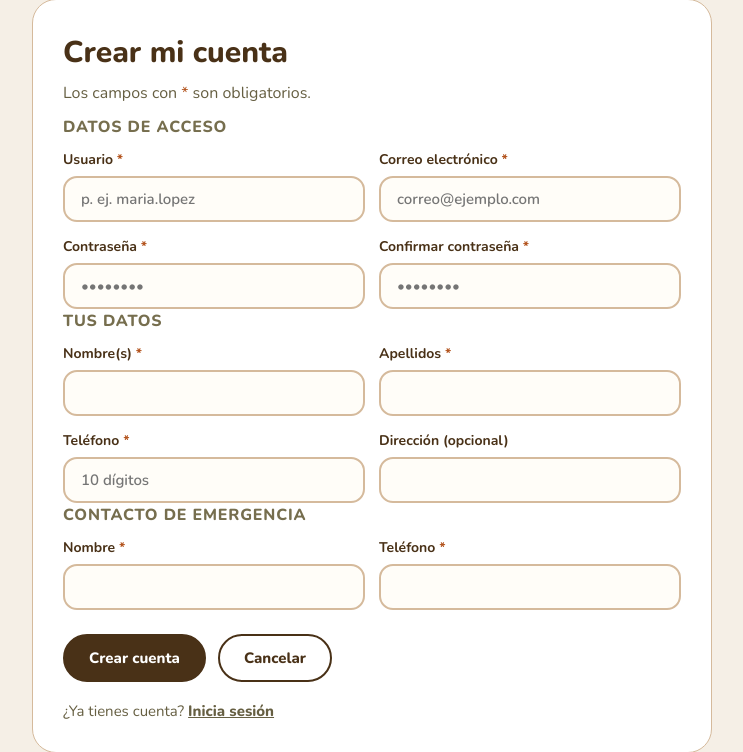
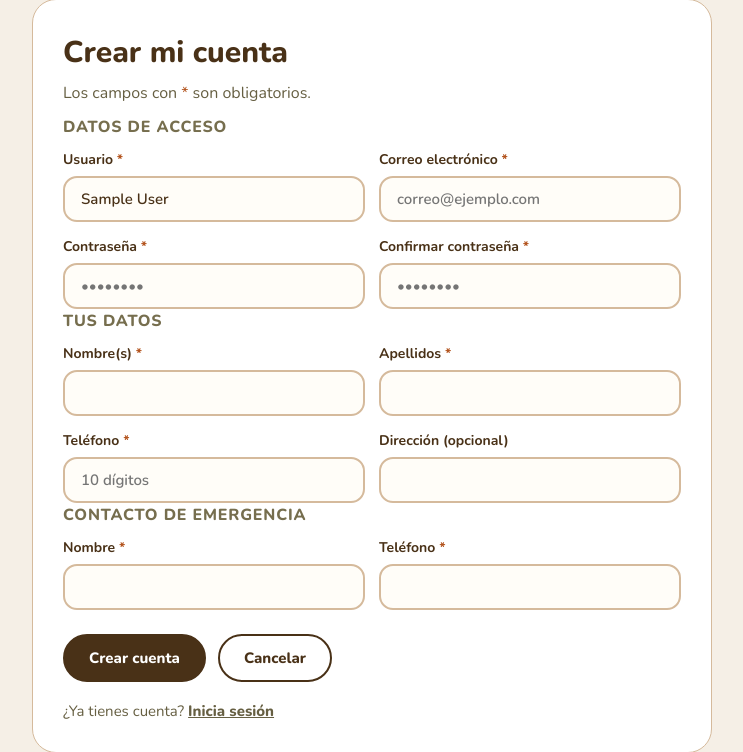
Before and after one commit to jose-pinedo-vz/PetCare, a PHP site: page /app/views/cliente/crear_cuenta.php in a window 1280 px wide. Shown: the part 184-936 px from the top of the page, without its empty margins (268-1011 px from the left). Run offline with PHP 8.4, Linux system fonts and the light colour scheme; the visitor is signed in with stand-in values (Sample User, id 1).

Commit message:
fix: a citas y demostracin de sesiones

```diff
--- a/app/controllers/cliente_registrar_cuenta.php
+++ b/app/controllers/cliente_registrar_cuenta.php
@@ -86,6 +86,11 @@ if (!$resultado['exito']) {
     $old = $_POST;
     unset($old['contrasena'], $old['confirmar_contrasena']);
     $_SESSION['errores'] = [$resultado['mensaje']];
+
+    $_SESSION['nombre'] = trim($_POST['usuario'] ?? '');
+    $_SESSION['errores'] = [$resultado['mensaje']];
+
+
     $_SESSION['old'] = $old;
     header('Location: ../views/cliente/crear_cuenta.php');
     exit;
--- a/app/views/cliente/crear_cuenta.php
+++ b/app/views/cliente/crear_cuenta.php
@@ -40,7 +40,8 @@ $paginaActiva = '';
                     <div class="formulario-rejilla">
                         <div class="campo">
                             <label class="campo__etiqueta" for="usuario">Usuario <span class="campo__obligatorio">*</span></label>
-                            <input class="campo__entrada" type="text" id="usuario" name="usuario" placeholder="p. ej. maria.lopez" required>
+                            <input class="campo__entrada" type="text" id="usuario" name="usuario" placeholder="p. ej. maria.lopez" required
+                                value="<?php echo htmlspecialchars((string)($_SESSION['nombre'] ?? '')); unset($_SESSION['nombre']); ?>">
                         </div>
 
                         <div class="campo">
```
